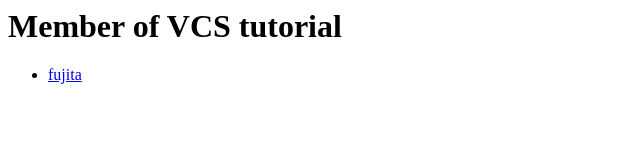
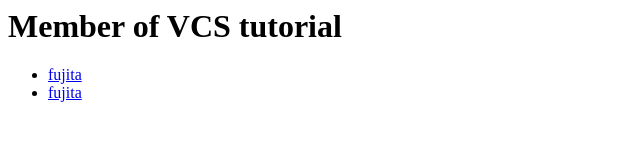
Before and after one commit to cmsitest/vcs-practice, a plain HTML site: page index.html in a window 1280 px wide. Shown: the full height of the page, 0-640 px from the left. Drawn offline with Linux system fonts and the light colour scheme.

Commit message:
modified index.html, added link to imai.html

```diff
--- a/index.html
+++ b/index.html
@@ -3,6 +3,7 @@
     <h1>Member of VCS tutorial</h1>
     <ul>
       <li><a href="fujita.html">fujita</a></li>
+      <li><a href="imai.html">fujita</a></li>
     </ul>
   </body>
 </html>
```
